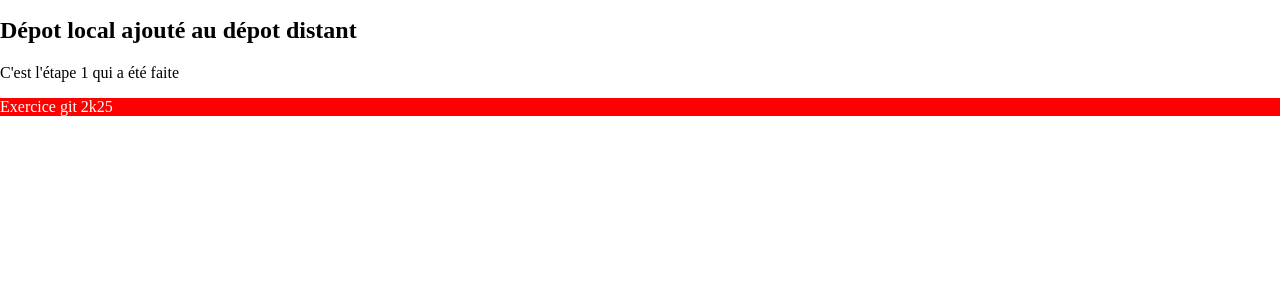
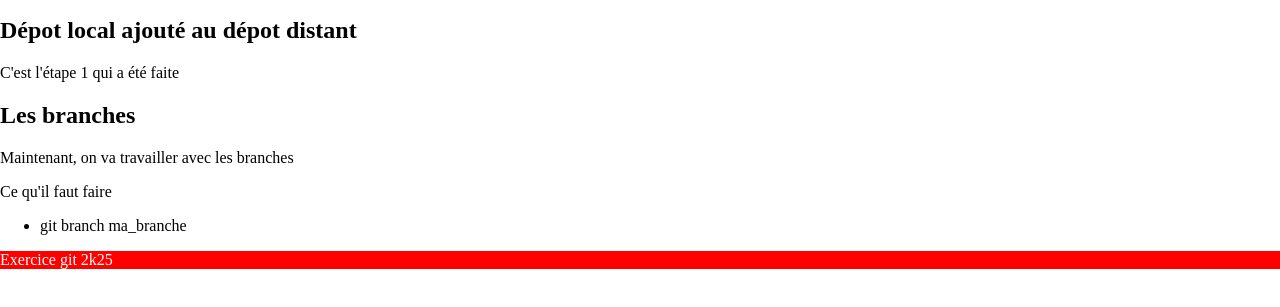
Before and after one commit to Iands22/exo_git, a plain HTML site: page index.html in a window 1280 px wide. Shown: the part 101-408 px from the top of the page. Drawn offline with Linux system fonts and the light colour scheme.

Commit message:
Création de branche

```diff
--- a/index.html
+++ b/index.html
@@ -14,6 +14,13 @@
 		</p>
 		<h2>Dépot local ajouté au dépot distant</h2>
 		<p>C'est l'étape 1 qui a été faite</p>
+		<h2>Les branches</h2>
+		<p>Maintenant, on va travailler avec les branches</p>
+		<p>Ce qu'il faut faire</p>
+		<ul>
+			<li>git branch ma_branche</li>
+
+		</ul>
 		<footer class="bg-red">
 			<span>Exercice git 2k25</span>
 		</footer>
```
